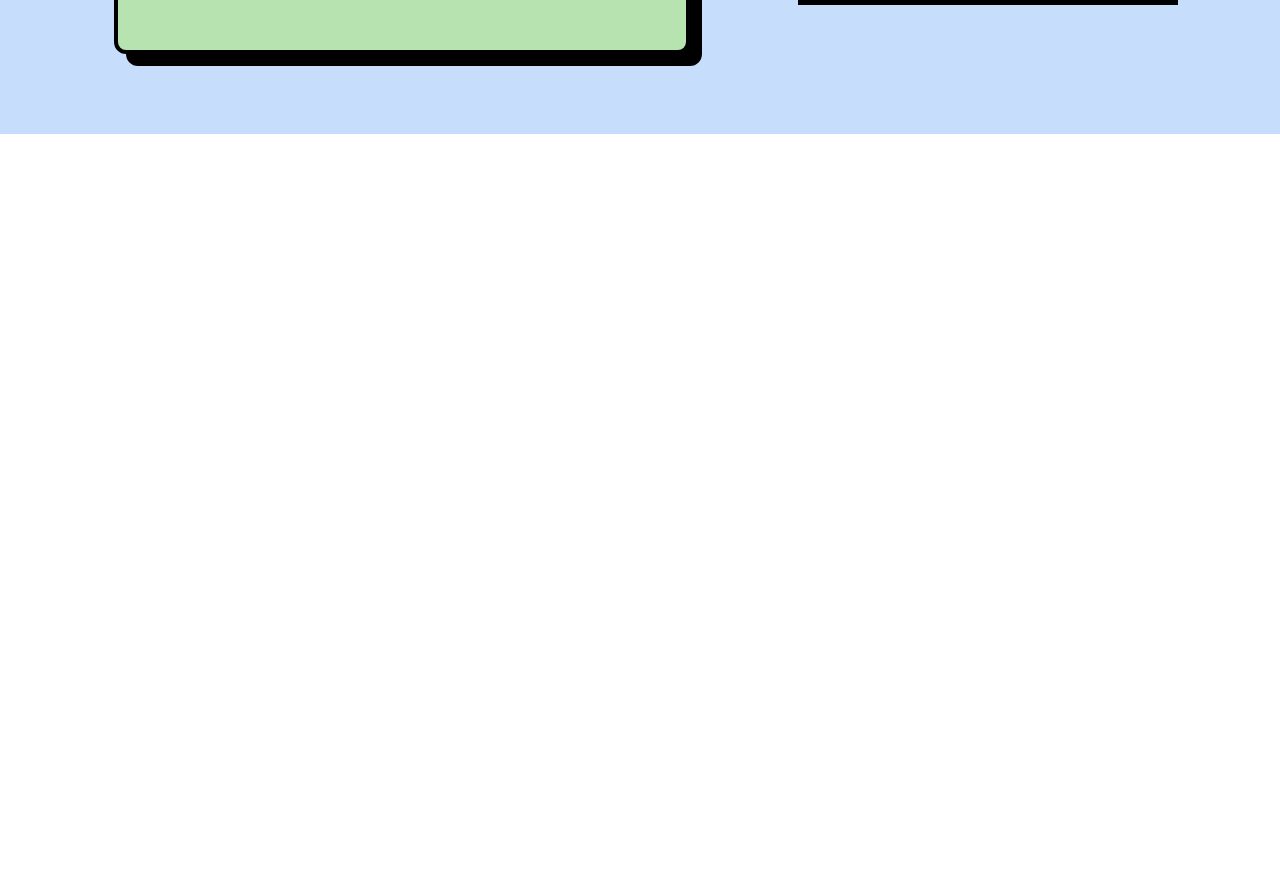
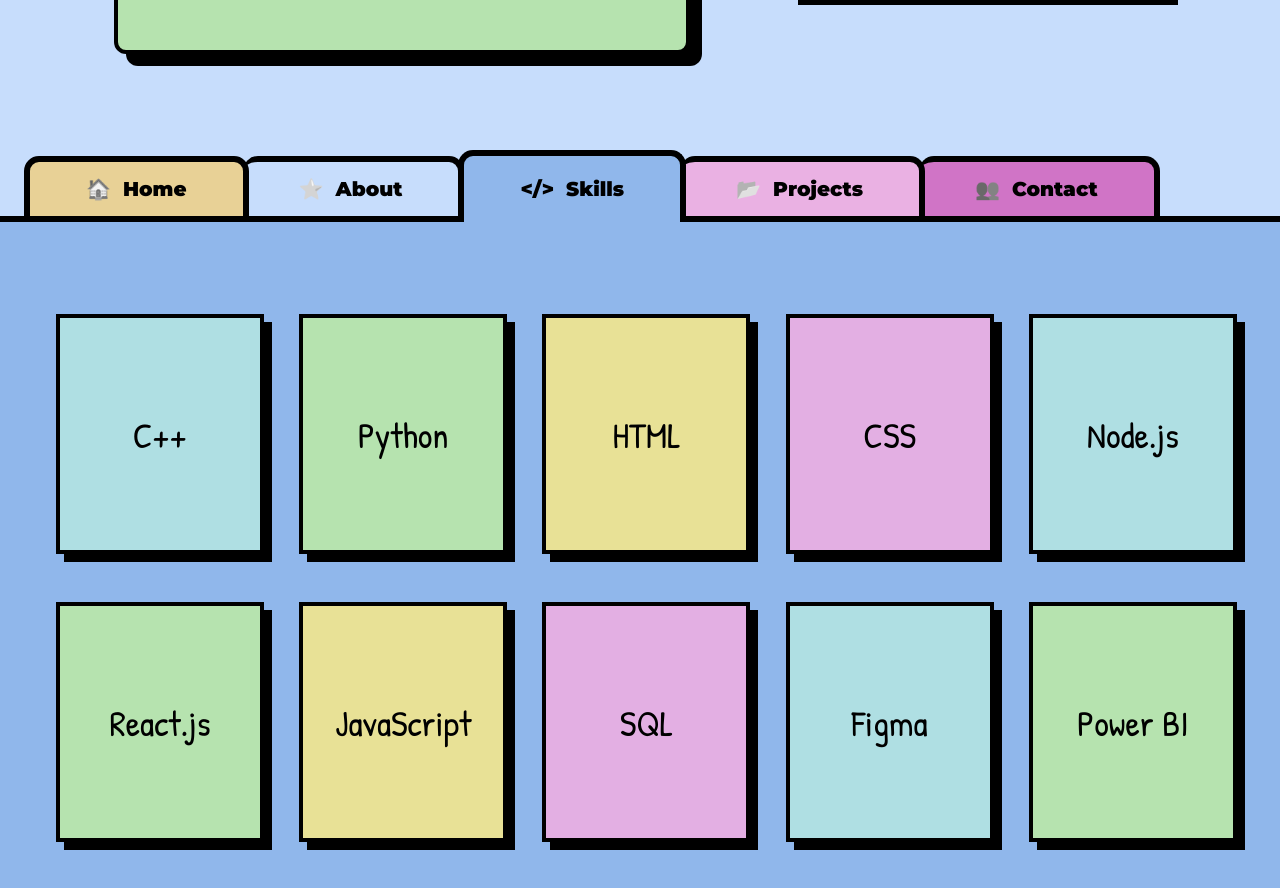
Before and after one commit to livvy-lab/portfolio-2026, a React (Vite) app: page / in a window 1280 px wide. Shown: the part 1540-2428 px from the top of the page. Before the commit the page ends 1674 px from the top, so only its background shows below. Built offline with nearby package versions, Linux system fonts and the light colour scheme.

Commit message:
skills section

```diff
--- a/src/App.jsx
+++ b/src/App.jsx
@@ -1,6 +1,7 @@
 import React from 'react'
 import Home from './sections/Home'
-import About from './sections/About' // 1. Import the new section
+import About from './sections/About'
+import Skills from './sections/Skills'
 
 function App() {
   return (
@@ -16,6 +17,11 @@
         folderColor="bg-folder-light-blue"
       />
 
+      <Skills
+        cabinetColor="bg-folder-light-blue"
+        folderColor="bg-folder-blue"
+      />
+
     </main>
   )
 }
--- a/src/components/FolderContainer.jsx
+++ b/src/components/FolderContainer.jsx
@@ -2,8 +2,11 @@
 import Navbar from './NavBar'
 
 const FolderContainer = ({ children, activeTab, folderColor, cabinetColor, showSocials }) => {
-  return (
-    <section id={activeTab.toLowerCase()} className={`min-h-screen ${cabinetColor} flex flex-col w-full relative`}>
+    return (
+      <section
+        id={activeTab.toLowerCase()} // This creates id="home", id="about", etc.
+        className={`min-h-screen ${cabinetColor} flex flex-col w-full relative`}
+      >
 
       {/* 1. The Social Icons - Positioned absolutely at the top right of the section */}
       {showSocials && (
--- a/src/components/NameCard.jsx
+++ b/src/components/NameCard.jsx
@@ -3,15 +3,25 @@
 const NameCard = () => {
   return (
     <div className="w-full max-w-2xl bg-brutal-blue border-[4px] border-black rounded-[2.5rem] p-8 shadow-brutal-lg flex flex-col items-center">
-      <div className="text-white text-center mb-6">
-        <h2 className="text-6xl font-black tracking-tighter italic leading-none">HELLO</h2>
-        <p className="text-xl font-bold uppercase tracking-[0.2em] mt-2">My Name Is</p>
+
+      {/* Header Container */}
+      <div className="text-white text-center mb-8 flex flex-col items-center">
+        {/* Increased to text-8xl for a massive HELLO */}
+        <h2 className="text-7xl font-black tracking-tighter leading-none">
+          HELLO
+        </h2>
+
+        {/* Increased to text-3xl and added mt-4 for the spacing gap */}
+        <p className="text-3xl font-bold uppercase tracking-normal leading-none mt-4">
+          My Name Is
+        </p>
       </div>
 
+      {/* Name Display Box */}
       <div className="w-full bg-white border-[4px] border-black rounded-2xl py-12 px-4 text-center">
-      <h1 className="font-betania text-6xl md:text-8xl tracking-wider text-black uppercase leading-tight">
-        OLIVIA<br/>WRIGHT
-      </h1>
+        <h1 className="font-betania text-6xl md:text-8xl tracking-wider text-black uppercase leading-tight">
+          OLIVIA<br/>WRIGHT
+        </h1>
       </div>
     </div>
   )
--- /dev/null
+++ b/src/components/StickyNote.jsx
@@ -0,0 +1,25 @@
+import React from 'react'
+
+const StickyNote = ({ title, color, rotation }) => {
+  return (
+    <div
+      className={`
+        ${color}
+        /* Mobile: vertical-ish | Desktop: Definitely vertical */
+        w-44 h-52 md:w-52 md:h-60
+        border-[4px] border-black
+        shadow-[8px_8px_0px_0px_rgba(0,0,0,1)]
+        flex items-center justify-center p-6
+        transition-transform hover:scale-105 hover:z-20 cursor-default
+        /* Removed rotation prop from class string to keep it clean */
+      `}
+      /* If you still want the slight tilt, we keep it in inline styles */
+    >
+      <h3 className="font-figma-hand text-black text-3xl md:text-4xl text-center leading-tight break-words">
+        {title}
+      </h3>
+    </div>
+  )
+}
+
+export default StickyNote
--- a/src/components/Tab.jsx
+++ b/src/components/Tab.jsx
@@ -1,22 +1,24 @@
 import React from 'react'
 
 const Tab = ({ name, color, icon, isActive, isFirst, index }) => {
+  // Convert name to lowercase for the ID link (e.g., "About" -> "#about")
+  const linkId = `#${name.toLowerCase()}`;
+
   return (
-    <button
+    <a
+      href={linkId}
       className={`
         ${color}
         px-14 py-4
         border-t-[6px] border-black border-r-[6px]
         rounded-t-[15px] rounded-b-none
         font-mont font-black text-xl flex items-center gap-3 transition-all duration-200
+        cursor-pointer no-underline text-black /* Added cursor and reset link styles */
 
         /* Overlap fix */
         ${!isFirst ? '-ml-[6px]' : 'border-l-[6px]'}
 
-        /* The Align Fix:
-           Active tab is taller (72px) and has NO bottom border.
-           Inactive tabs are shorter (66px) and keep their bottom border.
-        */
+        /* The Align Fix */
         ${isActive
           ? 'z-50 h-[72px] border-b-0 relative border-l-[6px]'
           : 'z-10 h-[66px] border-b-[6px] relative'
@@ -26,7 +28,7 @@
     >
       <span className="text-xl grayscale">{icon}</span>
       {name}
-    </button>
+    </a>
   )
 }
 
--- /dev/null
+++ b/src/sections/Skills.jsx
@@ -0,0 +1,35 @@
+import React from 'react'
+import FolderContainer from '../components/FolderContainer'
+import StickyNote from '../components/StickyNote'
+
+const Skills = ({ cabinetColor, folderColor }) => {
+  const colors = ['bg-[#AFDFE3]', 'bg-[#B6E3AF]', 'bg-[#E8E196]', 'bg-[#E3AFE3]'];
+
+  const skillList = [
+    "C++", "Python", "HTML", "CSS", "Node.js",
+    "React.js", "JavaScript", "SQL", "Figma", "Power BI"
+  ];
+
+  return (
+    <FolderContainer
+      activeTab="Skills"
+      cabinetColor={cabinetColor}
+      folderColor={folderColor}
+    >
+      <div className="grid grid-cols-2 md:grid-cols-3 lg:grid-cols-5 gap-8 md:gap-12 py-20 px-10">
+        {skillList.map((skill, index) => (
+          <StickyNote
+            key={skill}
+            title={skill}
+            /* Cycles through your 4 colors */
+            color={colors[index % colors.length]}
+            /* Gives each note a unique "messy" tilt */
+            rotation={index % 2 === 0 ? -2 : 2}
+          />
+        ))}
+      </div>
+    </FolderContainer>
+  )
+}
+
+export default Skills
```
